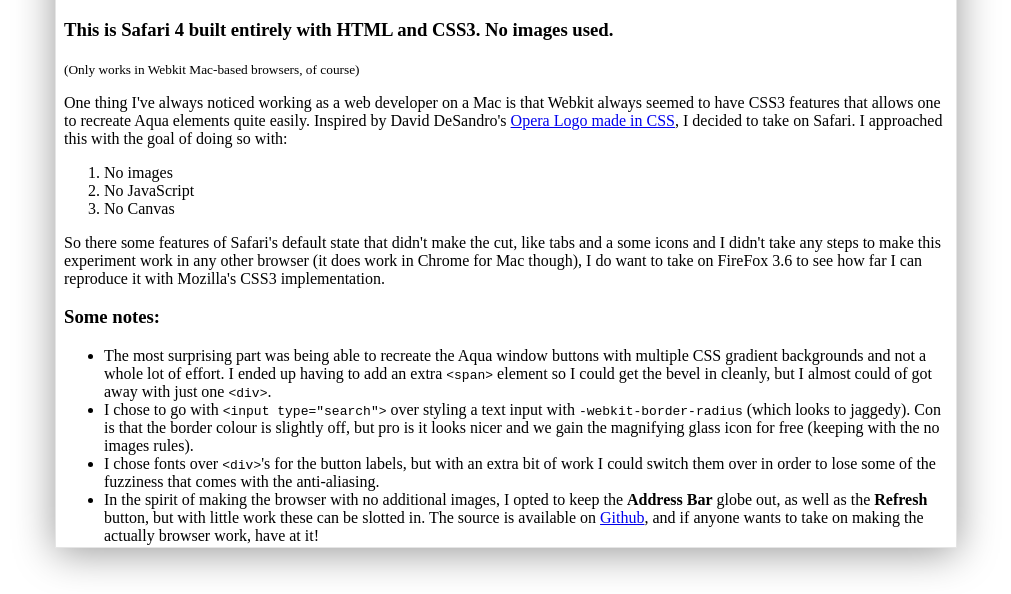
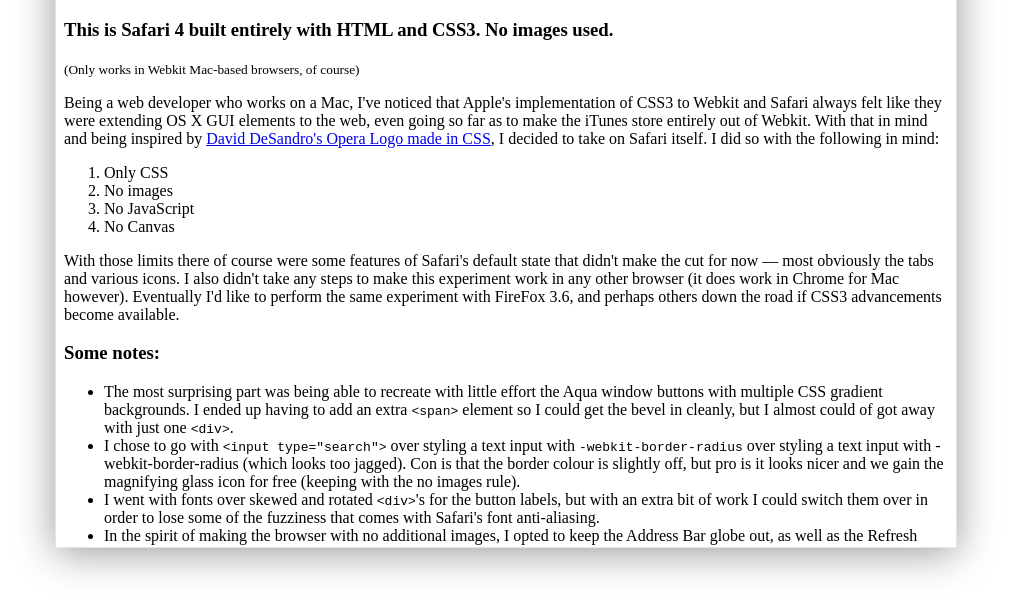
Before and after one commit to Jonesy/Safari-Clone, a plain HTML site: page index.html in a window 1280 px wide. Shown: the part 150-744 px from the top of the page, without its empty margins (134-1145 px from the left). Drawn offline with Linux system fonts and the light colour scheme.

Commit message:
Added some comments, cleaned up the copy.

```diff
--- a/index.html
+++ b/index.html
@@ -1,3 +1,9 @@
+<!--
+	Author: Joshua Jones
+	Company: The General Metrics Web Development Company
+	Date: March 2010
+-->
+
 <!DOCTYPE html>
 <html lang="en">
 <head>
@@ -10,7 +16,9 @@
 			background: url(Leopard_Aurora.jpg) no-repeat bottom center;
 			background-attachment: fixed;
 		}
-
+		/*
+		 * Base Layout
+		 */
 		.chrome div {
 			cursor: default;
 		}
@@ -42,6 +50,17 @@
 			-webkit-user-select: none;
 		}
 
+		/* Nullify any <a>'s in the chrome */
+		.chrome a {
+			color: rgb(0, 0, 0);
+			text-decoration: none;
+		}
+
+		.chrome a:hover {
+			color: rgb(255, 255, 255);
+			cursor: default;
+		}
+
 		.viewport {
 			overflow: auto;
 			padding: 8px;
@@ -51,6 +70,9 @@
 			background-color: rgba(255, 255, 255, 1);
 		}
 
+		/*
+		 * Window
+		 */
 		.window-title {
 			width: 45%;
 			margin: 0 auto;
@@ -136,6 +158,9 @@
 			line-height: 12px;
 		}
 
+		/*
+		 * The actual interface area
+		 */
 		.interface {
 			width: 98%;
 			position: absolute;
@@ -143,6 +168,7 @@
 			left: 8px;
 		}
 
+		/* Bookmark Button */
 		.bookmark {
 			width: 28px;
 			left: 62px;
@@ -187,6 +213,9 @@
 			/*-webkit-appearance: none;*/
 		}
 
+		/*
+		 * Back/Forward Buttons
+		 */
 		.back-forward {
 			width: 53px;
 			position: absolute;
@@ -263,6 +292,9 @@
 			color: rgba(0, 0, 0, 0.4);
 		}
 
+		/*
+		 * Bookmarks Bar
+		 */
 		.bookmarks-bar {
 			width: 90%;
 			top: 27px;
@@ -307,16 +339,6 @@
 			-webkit-box-shadow: 0px 1px 0px rgba(255, 255, 255, 0.5);
 		}
 
-		.chrome a {
-			color: rgb(0, 0, 0);
-			text-decoration: none;
-		}
-
-		.chrome a:hover {
-			color: rgb(255, 255, 255);
-			cursor: default;
-		}
-
 	</style>
 </head>
 <body>
@@ -353,19 +375,20 @@
 			<h1>A good browser should be able to reproduce itself.</h1>
 			<h3>This is Safari 4 built entirely with HTML and CSS3. No images used.</h3>
 			<small>(Only works in Webkit Mac-based browsers, of course)</small>
-			<p>One thing I've always noticed working as a web developer on a Mac is that Webkit always seemed to have CSS3 features that allows one to recreate Aqua elements quite easily. Inspired by David DeSandro's <a href="http://desandro.com/articles/opera-logo-css/" title="Opera Logo with CSS - David DeSandro">Opera Logo made in CSS</a>, I decided to take on Safari. I approached this with the goal of doing so with:</p>
+			<p>Being a web developer who works on a Mac, I've noticed that Apple's implementation of CSS3 to Webkit and Safari always felt like they were extending OS X GUI elements to the web, even going so far as to make the iTunes store entirely out of Webkit. With that in mind and being inspired by <a href="http://desandro.com/articles/opera-logo-css/" title="Opera Logo with CSS - David DeSandro">David DeSandro's Opera Logo made in CSS</a>, I decided to take on Safari itself. I did so with the following in mind:</p>
 				<ol>
+					<li>Only CSS</li>
 					<li>No images</li>
 					<li>No JavaScript</li>
 					<li>No Canvas</li>
 				</ol>
-				<p>So there some features of Safari's default state that didn't make the cut, like tabs and a some icons and I didn't take any steps to make this experiment work in any other browser (it does work in Chrome for Mac though), I do want to take on FireFox 3.6 to see how far I can reproduce it with Mozilla's CSS3 implementation.</p>
+				<p>With those limits there of course were some features of Safari's default state that didn't make the cut for now — most obviously the tabs and various icons. I also didn't take any steps to make this experiment work in any other browser (it does work in Chrome for Mac however). Eventually I'd like to perform the same experiment with FireFox 3.6, and perhaps others down the road if CSS3 advancements become available.</p>
 			<h3>Some notes:</h3>
 			<ul>
-				<li>The most surprising part was being able to recreate the Aqua window buttons with multiple CSS gradient backgrounds and not a whole lot of effort. I ended up having to add an extra <code>&lt;span&gt;</code> element so I could get the bevel in cleanly, but I almost could of got away with just one <code>&lt;div&gt;</code>.</li>
-				<li>I chose to go with <code>&lt;input type="search"&gt;</code> over styling a text input with <code>-webkit-border-radius</code> (which looks to jaggedy). Con is that the border colour is slightly off, but pro is it looks nicer and we gain the magnifying glass icon for free (keeping with the no images rules).</li>
-				<li>I chose fonts over <code>&lt;div&gt;</code>'s for the button labels, but with an extra bit of work I could switch them over in order to lose some of the fuzziness that comes with the anti-aliasing.</li>
-				<li>In the spirit of making the browser with no additional images, I opted to keep the <strong>Address Bar</strong> globe out, as well as the <strong>Refresh</strong> button, but with little work these can be slotted in. The source is available on <a href="http://example.com/">Github</a>, and if anyone wants to take on making the actually browser work, have at it!</li>
+				<li>The most surprising part was being able to recreate with little effort the Aqua window buttons with multiple CSS gradient backgrounds. I ended up having to add an extra <code>&lt;span&gt;</code> element so I could get the bevel in cleanly, but I almost could of got away with just one <code>&lt;div&gt;</code>.</li>
+				<li>I chose to go with <code>&lt;input type="search"&gt;</code> over styling a text input with <code>-webkit-border-radius</code> over styling a text input with -webkit-border-radius (which looks too jagged). Con is that the border colour is slightly off, but pro is it looks nicer and we gain the magnifying glass icon for free (keeping with the no images rule).</li>
+				<li>I went with fonts over skewed and rotated <code>&lt;div&gt;</code>'s for the button labels, but with an extra bit of work I could switch them over in order to lose some of the fuzziness that comes with Safari's font anti-aliasing.</li>
+				<li>In the spirit of making the browser with no additional images, I opted to keep the Address Bar globe out, as well as the Refresh button, but with little work they can be slotted in. The source is available on <a href="http://example.com/">Github</a>, and if anyone wants to take on making the browser actually work, have at it!</li>
 			</ul>
 			<p>Next up: Mobile Safari.</p>
 		</div>
```
Also changed, not shown: 1 other file.
